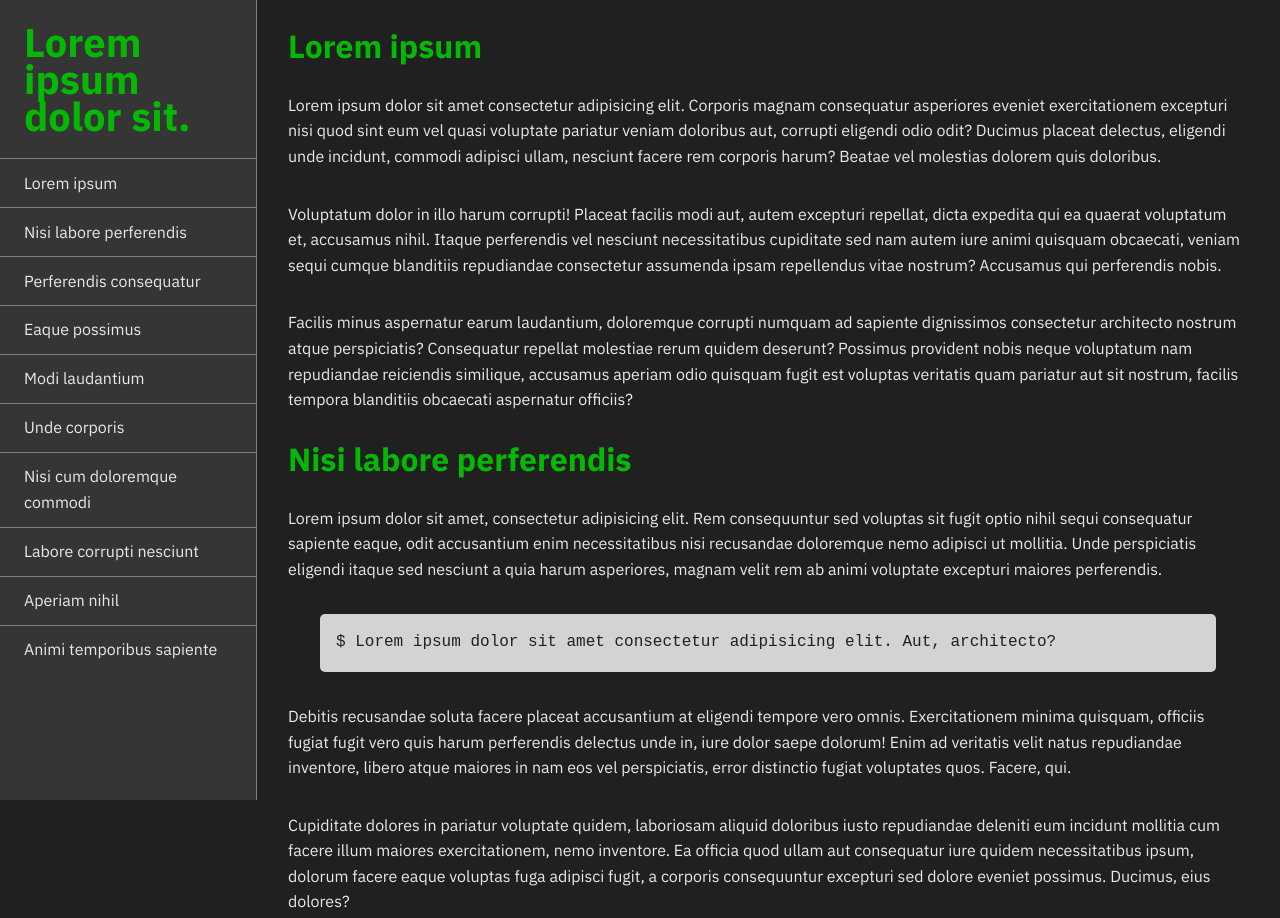
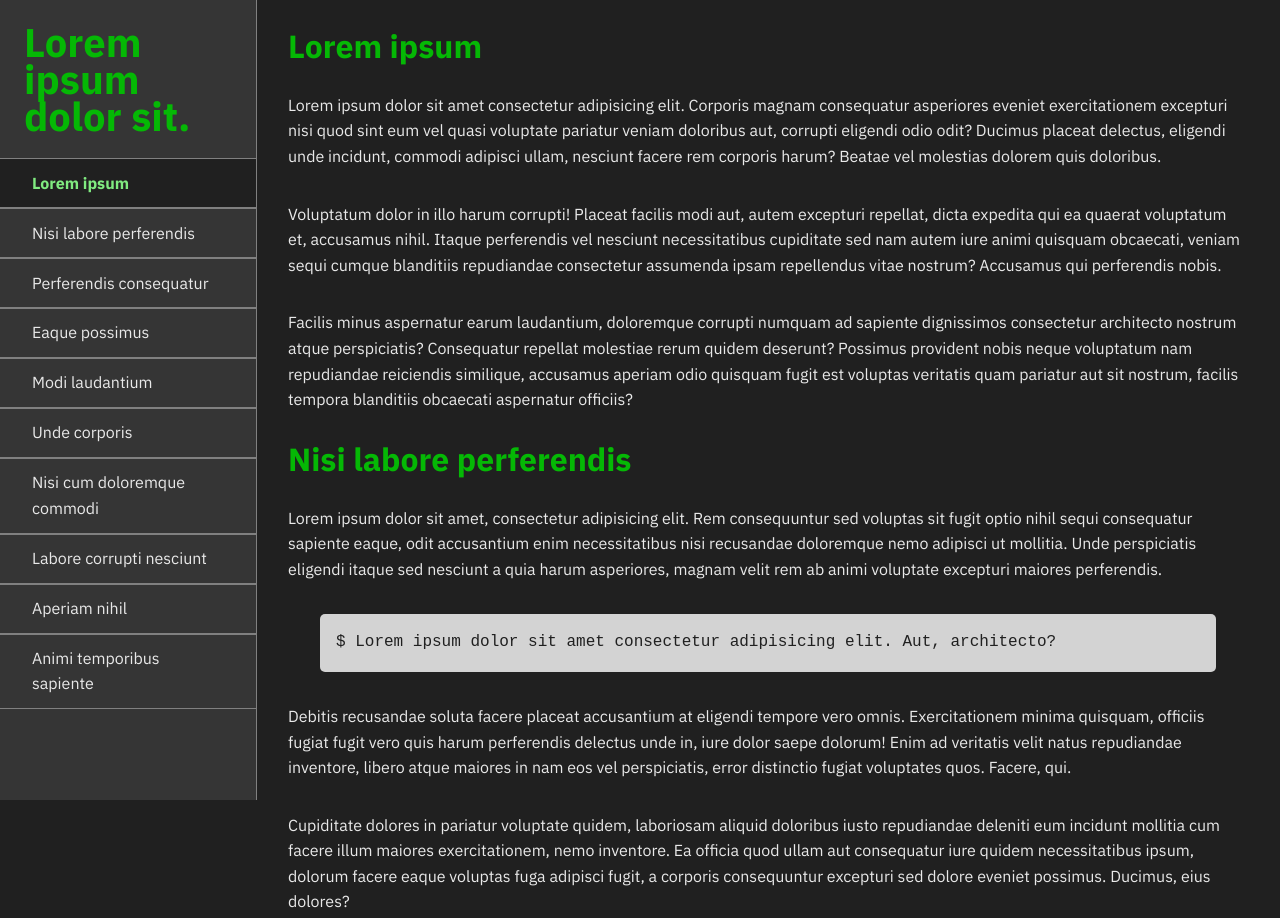
Before and after one commit to orrin-ahola/home-page, a plain HTML site: page technical-site/technical.html in a window 1280 px wide. Shown: the top 918 px of the page. Drawn offline with nearby package versions, Linux system fonts and the light colour scheme.

Commit message:
Add files via upload

```diff
--- a/technical-site/main.js
+++ b/technical-site/main.js
@@ -2,7 +2,7 @@
 
 
 function show_mobile_menu() {
-    var x = document.getElementsByClassName('menu_item');
+    var x = document.getElementsByClassName('nav-link');
     for (i = 0; i < x.length; i++)
     {
             x[i].style.display = "block";
@@ -10,7 +10,7 @@ function show_mobile_menu() {
 }
 
 function hide_mobile_menu() {
-    var x = document.getElementsByClassName('menu_item');
+    var x = document.getElementsByClassName('nav-link');
     for (i = 0; i < x.length; i++)
     {
             x[i].style.display = "none";
@@ -18,8 +18,8 @@ function hide_mobile_menu() {
 }
 
 function toggle_mobile_menu() {
-    var x = document.getElementsByClassName('menu_item');
-    if (x[0].style.display == "none")
+    var x = document.getElementsByClassName('nav-link');
+     if (x[0].style.display == "none" || x[0].style.display == "")
     {
         show_mobile_menu();
     }
@@ -28,3 +28,46 @@ function toggle_mobile_menu() {
         hide_mobile_menu();
     }
 }
+
+function highlightActiveSection() {
+    let x = document.getElementsByClassName("main-section");
+    for (i = 0; i < x.length; i++)
+    {
+        let position = x[i].getBoundingClientRect();
+        if (position.top <= 50 && position.bottom > 50)
+        {
+            let y = document.getElementsByClassName("nav-link");
+            for (j = 0; j < x.length; j++)
+            {
+                y[j].classList.remove('activeLink')
+            }
+            y[i].classList.add('activeLink');
+
+let position1 = x[9].getBoundingClientRect();
+// console.log("position top", position1.top);
+// console.log("position bottom", position1.bottom);
+
+// console.log("height", x[9].clientHeight);
+
+if (position1.bottom <= window.innerHeight)
+{
+    console.log("yes!")
+}
+            // if (i > 0)
+            // {
+            //     y[i-1].classList.remove('activeLink')
+            // }
+            // if (i < x.length - 1)
+            // {
+            //     y[i+1].classList.remove('activeLink')
+            // }
+            // y[i].classList.add('activeLink');
+            // y[i+1].classList.remove('activeLink');
+
+
+        }
+    }
+
+}
+
+window.addEventListener("scroll", highlightActiveSection);
--- a/technical-site/style.css
+++ b/technical-site/style.css
@@ -64,29 +64,32 @@ h2,
     background-color: var(--clr-neutral-800);
 }
 
-.menu_item {
+.nav-link {
+    /* line-height: 3rem; */
+    color: var(--clr-neutral-200);
+    text-decoration: none;
     border-top: 1px solid var(--clr-neutral-400);
-    padding-top: 0.7rem;
-    padding-bottom: 0.7rem;
-    padding-right: 1.5rem;
-    padding-left: 1.5rem;
+    border-bottom: 1px solid var(--clr-neutral-400);
+    padding: 0.7em 2em;
     display: none;
 }
 
-.menu_item a {
-    color: var(--clr-neutral-200);
-    text-decoration: none;
-    line-height: 1rem;
+.nav-link:hover {
+    color:rgb(128, 235, 128) !important;
+    font-weight: bolder;
+    background-color: var(--clr-neutral-900);
 }
 
-
-.menu_item a:hover {
+.activeLink {
     color:rgb(128, 235, 128) !important;
     font-weight: bolder;
+    background-color: var(--clr-neutral-900);
 }
 
-.menu_item a:visited {
+.inactiveLink {
     color: var(--clr-neutral-200);
+    font-weight: normal;
+    background-color: var(--clr-neutral-800);
 }
 
 .main_content {
@@ -147,7 +150,7 @@ main section ol, ul {
         height: 100vh;
     }
 
-    .menu_item {
+    .nav-link {
         display: block !important;
     }
 
--- a/technical-site/technical.html
+++ b/technical-site/technical.html
@@ -18,18 +18,18 @@
     <nav class="sidebar" id="navbar">
         <header class="h1"><span class="color-text">Lorem ipsum dolor sit.</span></header>
         <span class="material-icons menu-icon" onclick="toggle_mobile_menu()">menu</span>
-        <div class="menu_item" id="menu_item"><a class="nav-link" onclick="toggle_mobile_menu()" href="#Lorem_ipsum">Lorem ipsum</a></div>
-        <div class="menu_item" id="menu_item"><a class="nav-link" onclick="toggle_mobile_menu()" href="#Nisi_labore_perferendis">Nisi labore perferendis</a></div>
-        <div class="menu_item" id="menu_item"><a class="nav-link" onclick="toggle_mobile_menu()" href="#Perferendis_consequatur">Perferendis consequatur</a></div>
-        <div class="menu_item" id="menu_item"><a class="nav-link" onclick="toggle_mobile_menu()" href="#Eaque_possimus">Eaque possimus</a></div>
-        <div class="menu_item" id="menu_item"><a class="nav-link" onclick="toggle_mobile_menu()" href="#Modi_laudantium">Modi laudantium</a></div>
-        <div class="menu_item" id="menu_item"><a class="nav-link" onclick="toggle_mobile_menu()" href="#Unde_corporis">Unde corporis</a></div>
-        <div class="menu_item" id="menu_item"><a class="nav-link" onclick="toggle_mobile_menu()" href="#Nisi_cum_doloremque_commodi">Nisi cum doloremque commodi</a></div>
-        <div class="menu_item" id="menu_item"><a class="nav-link" onclick="toggle_mobile_menu()" href="#Labore_corrupti_nesciunt">Labore corrupti nesciunt</a></div>
-        <div class="menu_item" id="menu_item"><a class="nav-link" onclick="toggle_mobile_menu()" href="#Aperiam_nihil">Aperiam nihil</a></div>
-        <div class="menu_item" id="menu_item"><a class="nav-link" onclick="toggle_mobile_menu()" href="#Animi_temporibus_sapiente">Animi temporibus sapiente</a></div>
+        <a class="nav-link" id="test" onclick="toggle_mobile_menu()" href="#Lorem_ipsum">Lorem ipsum</a>
+        <a class="nav-link" id="test" onclick="toggle_mobile_menu()" href="#Nisi_labore_perferendis">Nisi labore perferendis</a>
+        <a class="nav-link" id="test" onclick="toggle_mobile_menu()" href="#Perferendis_consequatur"></div>Perferendis consequatur</a>
+        <a class="nav-link" id="test" onclick="toggle_mobile_menu()" href="#Eaque_possimus"></div>Eaque possimus</a>
+        <a class="nav-link" id="test" onclick="toggle_mobile_menu()" href="#Modi_laudantium">Modi laudantium</a>
+        <a class="nav-link" id="test" onclick="toggle_mobile_menu()" href="#Unde_corporis">Unde corporis</a>
+        <a class="nav-link" id="test" onclick="toggle_mobile_menu()" href="#Nisi_cum_doloremque_commodi">Nisi cum doloremque commodi</a>
+        <a class="nav-link" id="test" onclick="toggle_mobile_menu()" href="#Labore_corrupti_nesciunt">Labore corrupti nesciunt</a>
+        <a class="nav-link" id="test" onclick="toggle_mobile_menu()" href="#Aperiam_nihil">Aperiam nihil</a>
+        <a class="nav-link" id="test" onclick="toggle_mobile_menu()" href="#Animi_temporibus_sapiente">Animi temporibus sapiente</a>
     </nav>
-    <main class="main_content" id="main-doc" onclick="hide_mobile_menu()">
+    <main class="main_content" id="main-doc" id="test" onclick="hide_mobile_menu()">
         <section class="main-section" id="Lorem_ipsum">
             <header class="h3"><span class="color-text">Lorem ipsum</span></header class="h3">
             <p>Lorem ipsum dolor sit amet consectetur adipisicing elit. Corporis magnam consequatur asperiores eveniet exercitationem excepturi nisi quod sint eum vel quasi voluptate pariatur veniam doloribus aut, corrupti eligendi odio odit? Ducimus placeat delectus, eligendi unde incidunt, commodi adipisci ullam, nesciunt facere rem corporis harum? Beatae vel molestias dolorem quis doloribus.</p>
@@ -113,6 +113,9 @@
             </ol>
             <p>Magni aut unde cupiditate modi sit doloremque debitis est labore necessitatibus repudiandae dolore fuga reprehenderit quaerat quidem molestiae quia, distinctio suscipit sequi tempora nobis culpa soluta. Et ex ducimus ipsam in dolores, velit, alias odio vero sit reiciendis sapiente, provident id impedit dignissimos error sequi! Amet odit distinctio cumque quia!</p>
             <p>Illum unde saepe earum architecto nisi ut deleniti corporis totam iusto iste, ipsum id! Sequi nesciunt accusantium, culpa nisi aliquid doloribus quam dolore, reprehenderit amet cum quibusdam voluptatem? Natus, illum tempora ratione eligendi veritatis earum ipsum excepturi quam praesentium ipsa adipisci libero et laborum expedita, ducimus quis, minima ad corporis?</p>
+            <p>Illum unde saepe earum architecto nisi ut deleniti corporis totam iusto iste, ipsum id! Sequi nesciunt accusantium, culpa nisi aliquid doloribus quam dolore, reprehenderit amet cum quibusdam voluptatem? Natus, illum tempora ratione eligendi veritatis earum ipsum excepturi quam praesentium ipsa adipisci libero et laborum expedita, ducimus quis, minima ad corporis?</p>
+            <p>Illum unde saepe earum architecto nisi ut deleniti corporis totam iusto iste, ipsum id! Sequi nesciunt accusantium, culpa nisi aliquid doloribus quam dolore, reprehenderit amet cum quibusdam voluptatem? Natus, illum tempora ratione eligendi veritatis earum ipsum excepturi quam praesentium ipsa adipisci libero et laborum expedita, ducimus quis, minima ad corporis?</p>
+            <p>Illum unde saepe earum architecto nisi ut deleniti corporis totam iusto iste, ipsum id! Sequi nesciunt accusantium, culpa nisi aliquid doloribus quam dolore, reprehenderit amet cum quibusdam voluptatem? Natus, illum tempora ratione eligendi veritatis earum ipsum excepturi quam praesentium ipsa adipisci libero et laborum expedita, ducimus quis, minima ad corporis?</p>
         </section>
     </main>
 </body>
```
